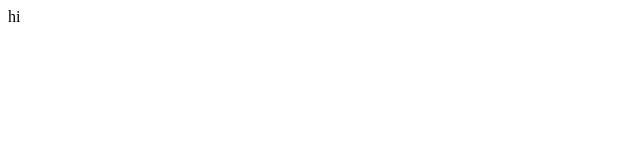
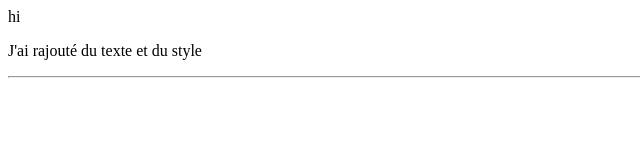
Before and after one commit to AlexandreLamart/hello, a plain HTML site: page index.html in a window 1280 px wide. Shown: the whole page, without its empty margins (0-640 px from the left). Drawn offline with Linux system fonts and the light colour scheme.

Commit message:
"this is the 3rd modification I added user con"

```diff
--- a/index.html
+++ b/index.html
@@ -5,5 +5,7 @@
     </head>
     <body>
         <p>hi</p>
+        <p>J'ai rajouté du texte et du style</p>
+        <hr>
     </body>
 </html>
```
